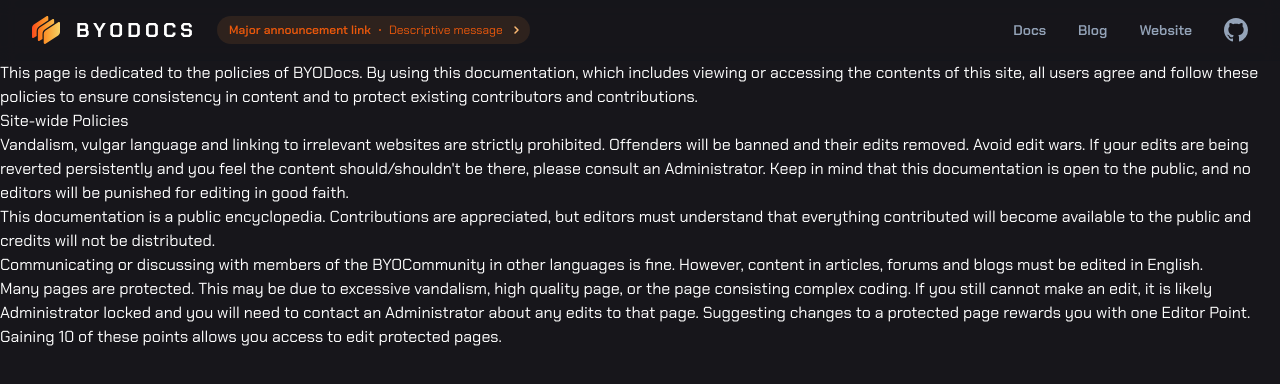
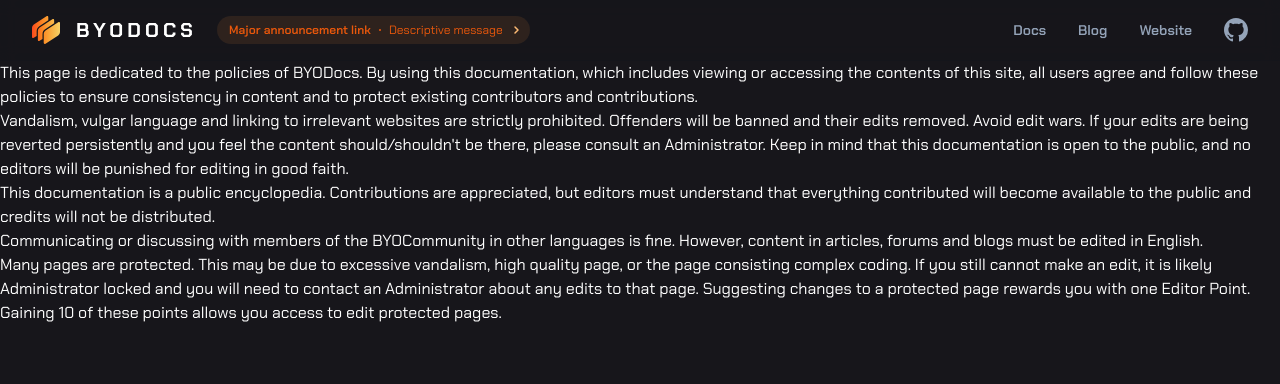
Before and after one commit to jkdale/byodocs, a Next.js app: page /docs/policies in a window 1280 px wide. Shown: the top 384 px of the page. Built offline with nearby package versions, Linux system fonts and the light colour scheme; what @badrap/bar-of-progress would draw is missing.

Commit message:
:hammer: remove redundant title

```diff
--- a/src/pages/docs/policies.mdx
+++ b/src/pages/docs/policies.mdx
@@ -6,7 +6,6 @@ status: 'WIP'
 
 This page is dedicated to the policies of BYODocs. By using this documentation, which includes viewing or accessing the contents of this site, all users agree and follow these policies to ensure consistency in content and to protect existing contributors and contributions.
 
-## Site-wide Policies
 - Vandalism, vulgar language and linking to irrelevant websites are strictly prohibited. Offenders will be banned and their edits removed. Avoid edit wars. If your edits are being reverted persistently and you feel the content should/shouldn't be there, please consult an Administrator. Keep in mind that this documentation is open to the public, and no editors will be punished for editing in good faith.
 - This documentation is a public encyclopedia. Contributions are appreciated, but editors must understand that everything contributed will become available to the public and credits will not be distributed.
 - Communicating or discussing with members of the BYOCommunity in other languages is fine. However, content in articles, forums and blogs must be edited in English.
```
